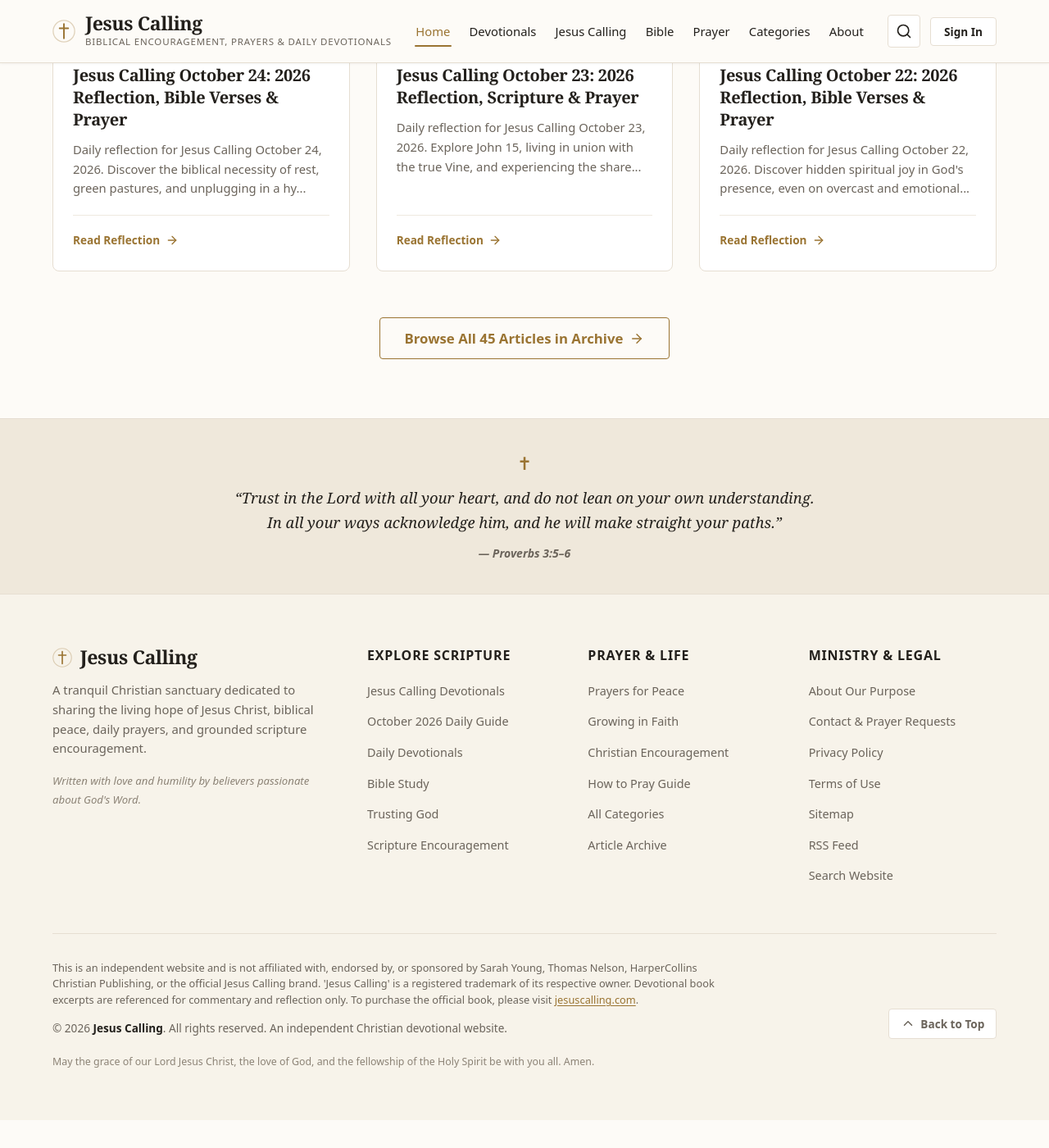
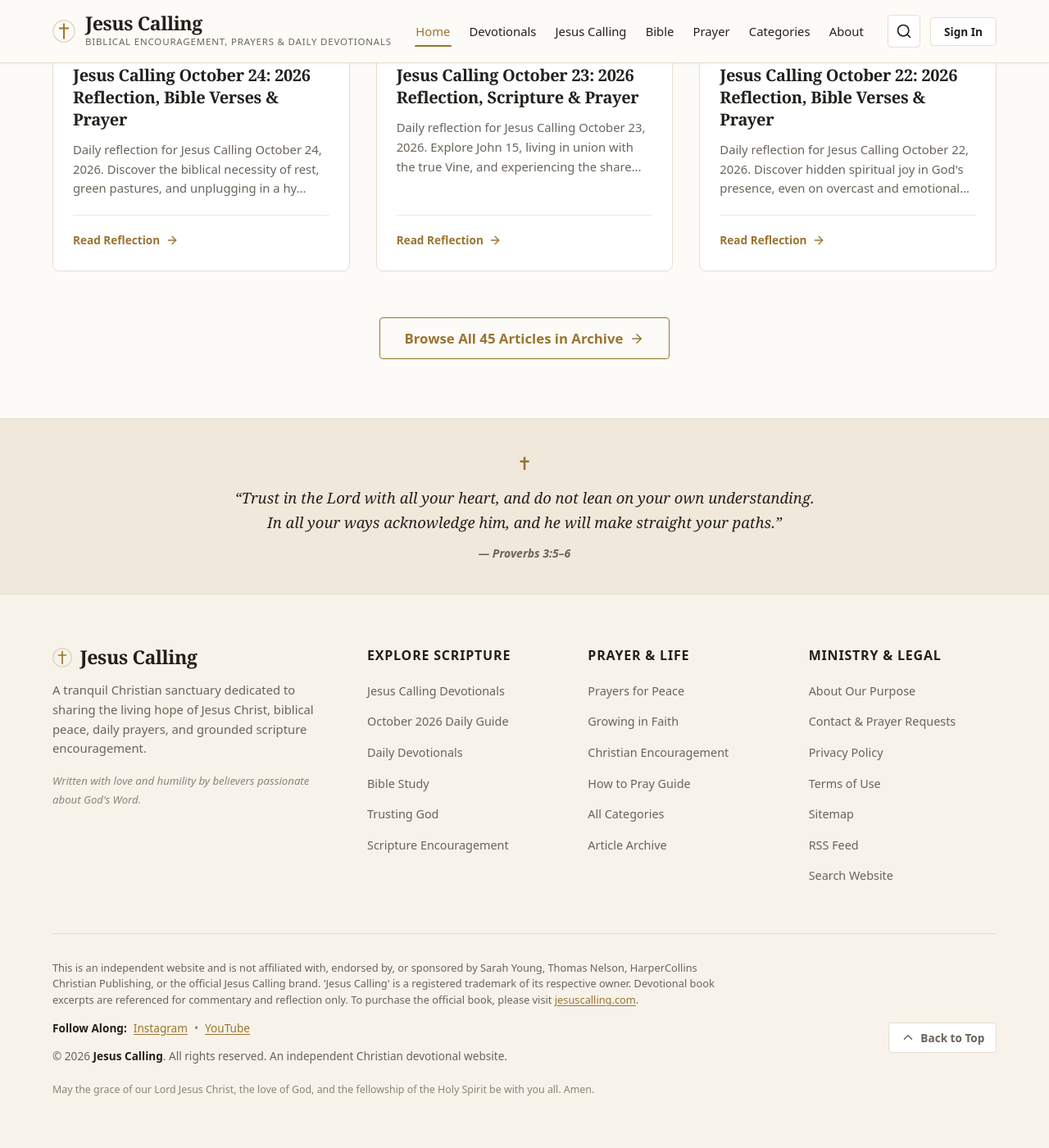
Before and after one commit to biblecalling/biblecalling.github.io, a Jekyll site: the page built from index.html, in a window 1280 px wide and 1400 px high, scrolled down 7246 px. Shown: the whole window at 82% size. Built offline with Jekyll 4.4.1, drawn with Linux system fonts in a browser that asks for light colours; before the commit the page ends 8612 px from its top, so only the background shows below that.

Commit message:
Add social links and strengthen homepage branding

```diff
--- a/_includes/footer.html
+++ b/_includes/footer.html
@@ -76,6 +76,12 @@
     <div class="footer-bottom">
       <div class="footer-copyright">
         <p class="footer-disclaimer">{{ site.disclaimer_footer }}</p>
+        <p class="footer-social">
+          <strong class="footer-social-label">Follow Along:</strong>
+          <a href="https://www.instagram.com/godsmessageforyoump4/" target="_blank" rel="noopener noreferrer" aria-label="Follow Jesus Calling on Instagram">Instagram</a>
+          <span class="footer-social-sep" aria-hidden="true">&bull;</span>
+          <a href="https://www.youtube.com/@godmessageforyoump4" target="_blank" rel="noopener noreferrer" aria-label="Watch Jesus Calling prayers on YouTube">YouTube</a>
+        </p>
         <p>&copy; {{ site.time | date: '%Y' }} <strong>{{ site.title }}</strong>. All rights reserved. {{ site.disclaimer_footer_subline }}</p>
         <p class="footer-subtext">May the grace of our Lord Jesus Christ, the love of God, and the fellowship of the Holy Spirit be with you all. Amen.</p>
       </div>
--- a/assets/css/style.css
+++ b/assets/css/style.css
@@ -2449,6 +2449,36 @@
   font-size: 0.775rem;
   color: var(--color-text-light);
   margin-top: 0.25rem;
+}
+
+.footer-social {
+  font-size: 0.85rem;
+  color: var(--color-text-muted);
+  margin-bottom: 0.85rem;
+  display: flex;
+  align-items: center;
+  gap: 0.5rem;
+  flex-wrap: wrap;
+}
+
+.footer-social-label {
+  color: var(--color-text-main);
+  font-weight: 600;
+}
+
+.footer-social-sep {
+  color: var(--color-text-light);
+}
+
+.footer-social a {
+  color: var(--color-accent);
+  text-decoration: underline;
+  text-underline-offset: 2px;
+  transition: color var(--transition-fast);
+}
+
+.footer-social a:hover {
+  color: var(--color-accent-hover);
 }
 
 .back-to-top-btn {
```
